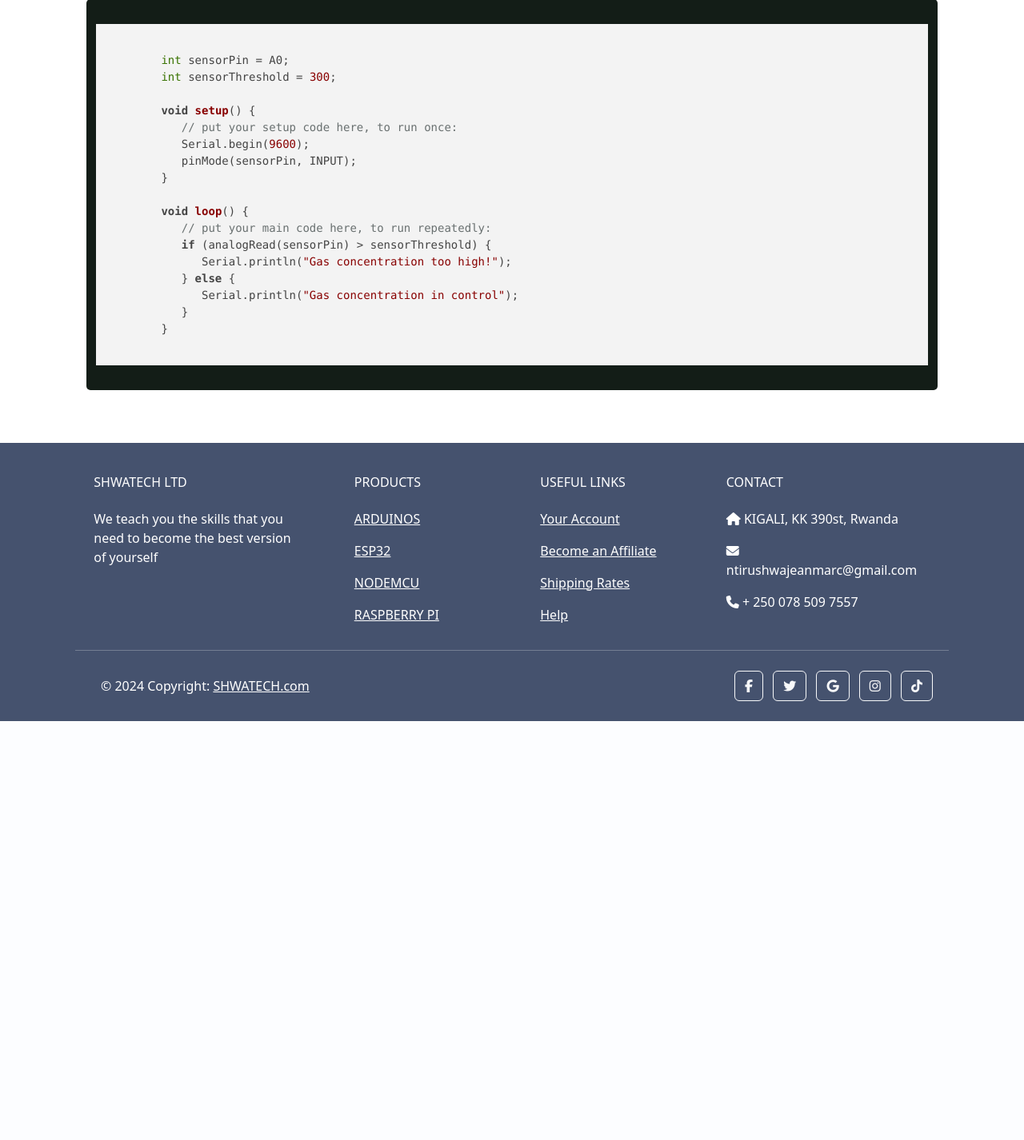
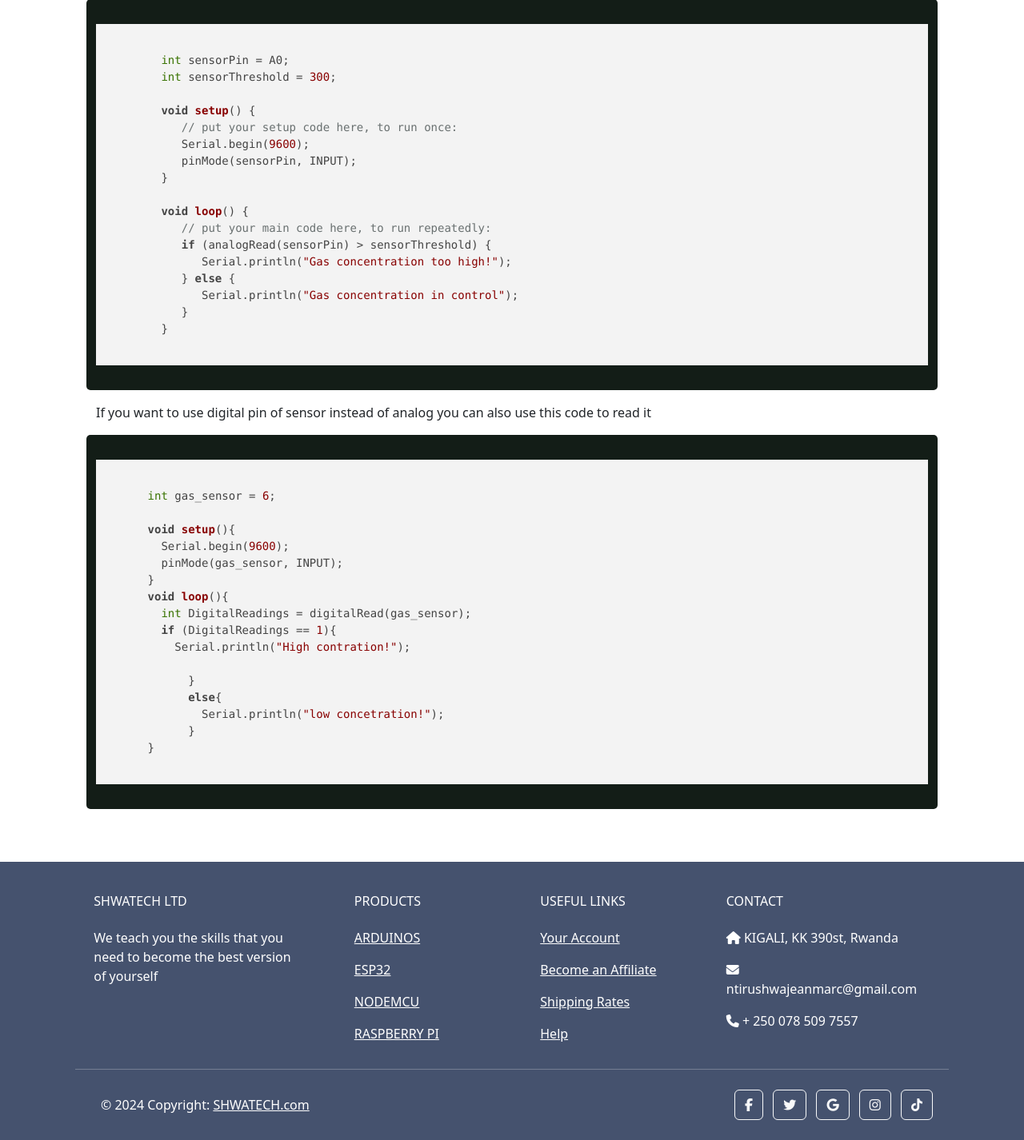
Before and after one commit to ntirushwajeanmarc/shwatech_web, a Flask app: page /arduino-sensors in a window 1280 px wide. Shown: the part 2173-3599 px from the top of the page at 80% size. Before the commit the page ends 3075 px from the top, so only its background shows below. Run offline with Flask 3, Linux system fonts and the light colour scheme; some libraries are stand-ins or nearby versions.

Commit message:
new change

```diff
--- a/app.py
+++ b/app.py
@@ -4,18 +4,18 @@ app = Flask(__name__)
 @app.route('/')
 def index():
     return render_template('index.html')
-@app.route('/GSM')
+@app.route('/arduino-gsm')
 def gsm():
-    return render_template('gsm.html')
+    return render_template('arduino/gsm.html')
 @app.route('/arduino-sensors')
 def arduinoSensors():
-    return render_template('sensors.html')
+    return render_template('arduino/sensors.html')
 
 content_data = [
     {"title": "Introduction to Python", "url": "/python-intro"},
     {"title": "Getting Started with Arduino", "url": "/arduino-start"},
     {"title": "C++ Basics", "url": "/cpp-basics"},
-    {"title": "gsm", "url": "/GSM"},
+    {"title": "gsm", "url": "/gsm"},
     {"title": "sensors", "url": "/arduino-sensors"},
 
     # Add more content data as needed
--- a/templates/gsm.html
+++ b/templates/arduino/gsm.html
@@ -9,7 +9,7 @@
         <h1>Sending messages on Arduino with GSM</h1>
         <p>This is how message can be sent from arduino to a recepient.</p>
         <p>And the connection to the arduino is done like this: </p>
-        <img src="{{ url_for('static', filename='images/arduino_image.png') }}" alt="gsm connection image" >
+        <img src="{{ url_for('static', filename='images/arduino/arduino_image.png') }}" alt="gsm connection image" >
         <p class="link-success">This is the codes to send the messages: </p>
         <pre>
             <code class="arduino">
@@ -52,9 +52,9 @@
                GSM will send message if it's night and day and also if smoke detectors detects smoke
                in your house at night i will let you know via sms.
             </p>
-            <img src="{{ url_for('static', filename='images/gsmgas.JPG') }}" alt="3D image">
+            <img src="{{ url_for('static', filename='images/arduino/gsmgas.JPG') }}" alt="3D image">
             <h2 class="link-success">Codes to utilize to achieve it: </h2>
-            <pre>
+            <pre class="arduino">
                 <code>
                     #include &lt;SoftwareSerial.h&gt;
 
--- a/templates/sensors.html
+++ b/templates/arduino/sensors.html
@@ -9,7 +9,7 @@
    MQ2 gas sensor is used for detecting smoke and some flammable gases like LPG, Methane, etc.
    It changes its resistance depending on the type of the gas. This principle can be
    used to raise an alarm based on the concentration of the gas.</p>
-   <img src="{{ url_for('static', filename='images/gas-sensor.png') }}" alt="Gas sensor">
+   <img src="{{ url_for('static', filename='images/arduino/gas-sensor.png') }}" alt="Gas sensor">
    <p>An image of the MQ2 gas sensor is given above. As you can see, it has 4 pins.
     Out of these the Aout pin gives the Analog voltage in proportion to the gas concentration.
     Higher the gas concentration, higher the voltage on the Aout pin.
@@ -20,7 +20,7 @@
 </p>
 <h1>Circuit Diagram</h1>
 <p>The circuit diagram is shown below −</p>
-<img src="{{ url_for('static', filename='images/gas-sensor-connection.png') }}" alt="sensor connection">
+<img src="{{ url_for('static', filename='images/arduino/gas-sensor-connection.png') }}" alt="sensor connection">
 <p>As you can see, Vcc of MQ2 is connected to 5V, GND to GND and Aout to A0.
 The code is pretty straightforward, as you can see below −</p>
 <pre>
@@ -44,6 +44,27 @@ The code is pretty straightforward, as you can see below −</p>
         }
     </code>
 </pre>
+<p>If you want to use digital pin of sensor instead of analog you can also use this code to read it</p>
+<pre class="arduino">
+   <code>
+      int gas_sensor = 6;
+
+      void setup(){
+        Serial.begin(9600);
+        pinMode(gas_sensor, INPUT);
+      }
+      void loop(){
+        int DigitalReadings = digitalRead(gas_sensor);
+        if (DigitalReadings == 1){
+          Serial.println("High contration!");
+
+            }
+            else{
+              Serial.println("low concetration!");
+            }
+      }
+   </code>
+</pre>
 </div>
 </div>
 
--- a/templates/index.html
+++ b/templates/index.html
@@ -55,7 +55,7 @@
                     <li><a class="dropdown-item" href="/arduino-sensors">Arduino Sensors</a></li>
                     <!-- Arduino Projects -->
                     <li><a class="dropdown-item" href="#arduino-projects">Arduino Projects</a></li>
-                    <li><a class="dropdown-item " href="/GSM">GSM</a></li>
+                    <li><a class="dropdown-item " href="/arduino-gsm">Gsm</a></li>
                 </ul>
               </li>
               <!-- Arduino section -->
```
Also changed, not shown: static/images/arduino/arduino_image.png (renamed from static/images/arduino_image.png), static/images/arduino/gas-sensor-connection.png (renamed from static/images/gas-sensor-connection.png), static/images/arduino/gas-sensor.png (renamed from static/images/gas-sensor.png), static/images/arduino/gsmgas.JPG (added), 1 other file.
